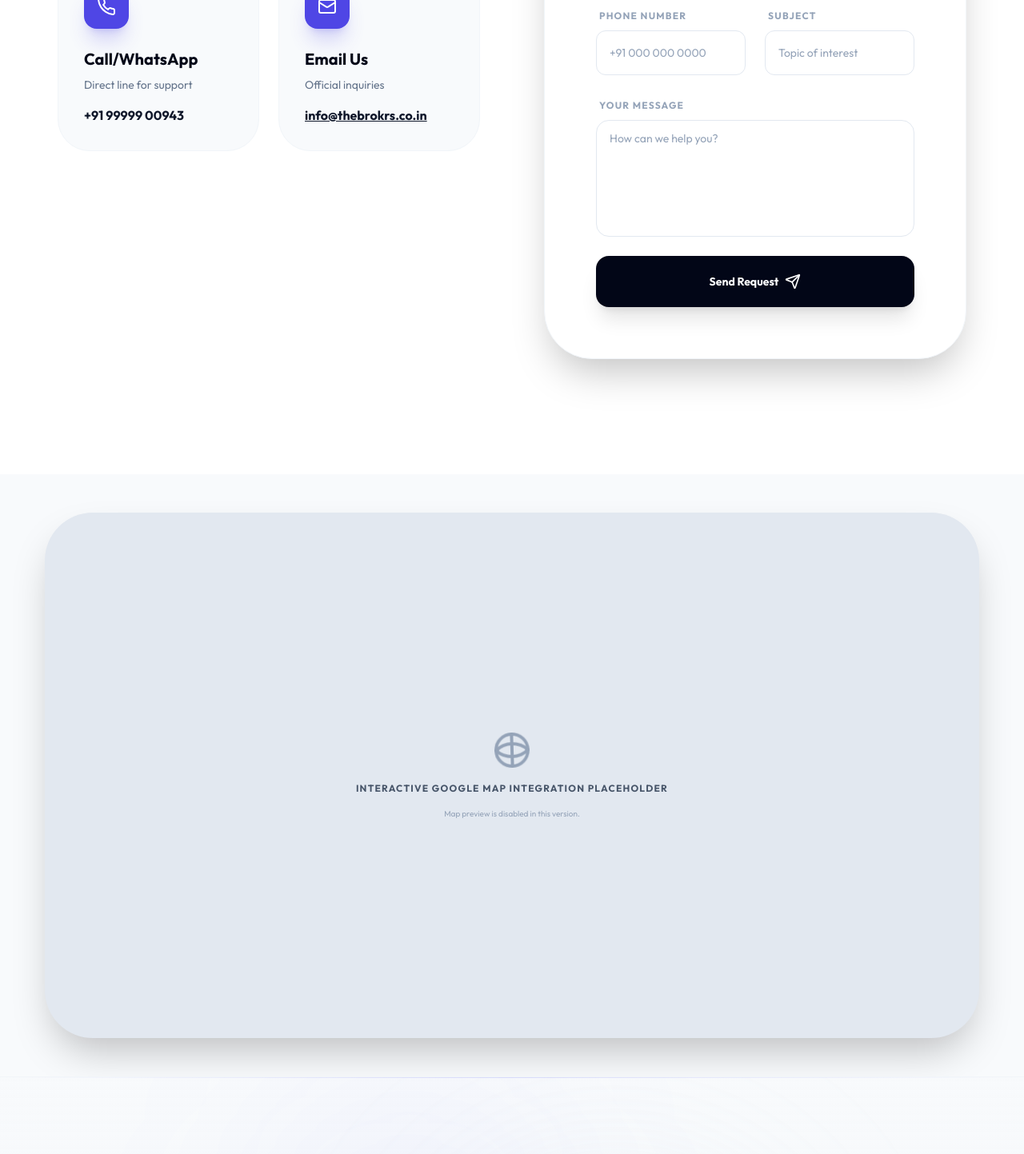
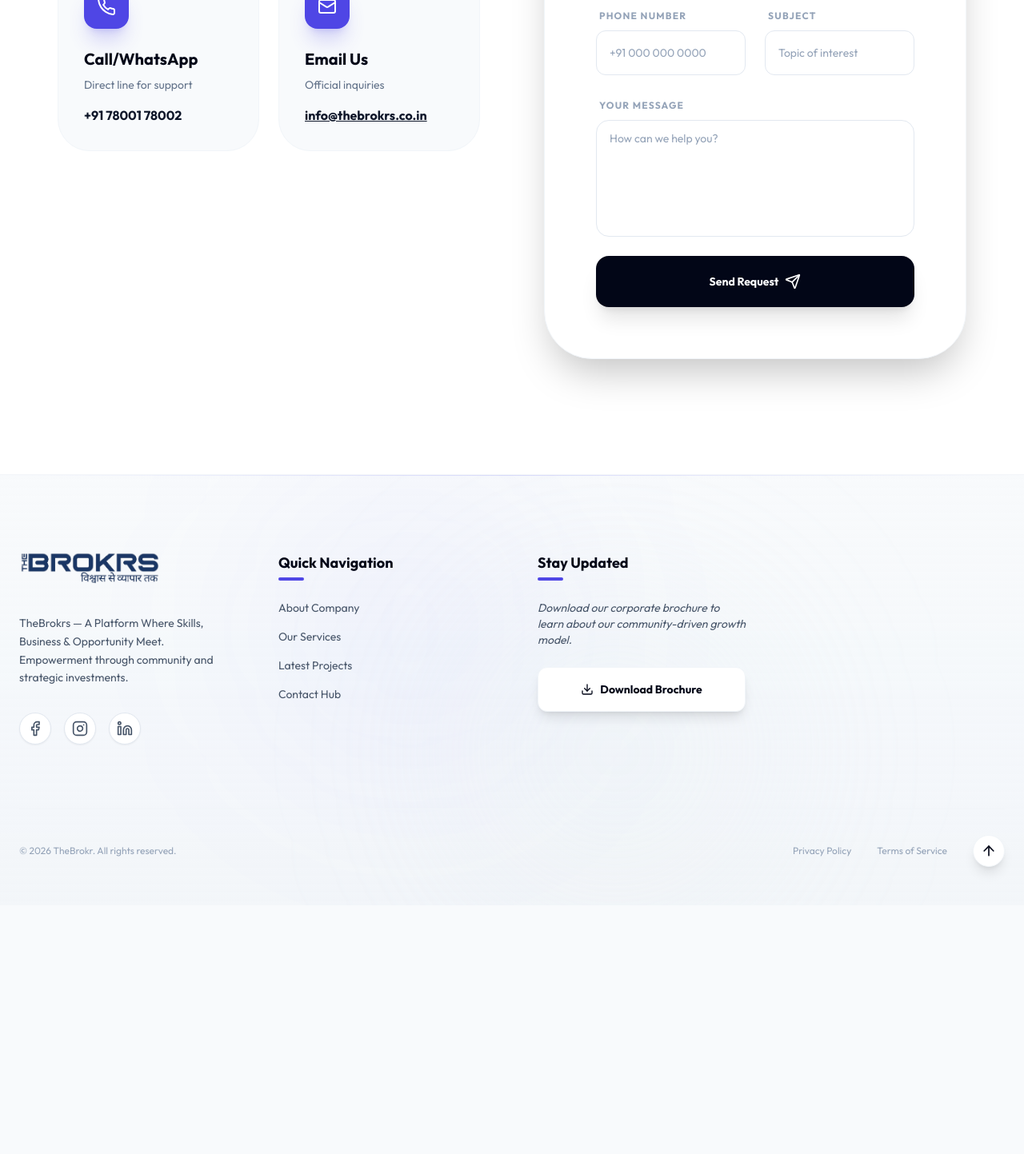
Before and after one commit to BlackWorld-Creater/theBrokr, a Next.js app: page /contact in a window 1280 px wide. Shown: the part 960-2403 px from the top of the page at 80% size. After the commit the page ends 2092 px from the top, so only its background shows below. Built offline with nearby package versions, Linux system fonts and the light colour scheme.

Commit message:
new updates in the text correction

```diff
--- a/app/contact/page.tsx
+++ b/app/contact/page.tsx
@@ -113,7 +113,7 @@ export default function ContactPage() {
                   </div>
                   <h4 className="text-xl font-bold text-brand-950 group-hover:text-white transition-colors">Call/WhatsApp</h4>
                   <p className="text-brand-500 text-sm mt-2 group-hover:text-brand-300 transition-colors">Direct line for support</p>
-                  <p className="text-brand-900 font-bold mt-4 group-hover:text-gold-400 transition-colors">+91 99999 00943</p>
+                  <p className="text-brand-900 font-bold mt-4 group-hover:text-gold-400 transition-colors">+91 78001 78002</p>
                 </div>
                 <div className="p-8 rounded-[40px] bg-brand-50 border border-brand-100 group hover:bg-brand-900 transition-all duration-500">
                   <div className="w-14 h-14 rounded-2xl bg-indigo-600 text-white flex items-center justify-center mb-6 shadow-xl shadow-indigo-600/20">
@@ -223,20 +223,7 @@ export default function ContactPage() {
       </section>
 
       {/* Map Section Placeholder */}
-      <section className="bg-brand-50 py-12 px-6">
-        <div className="container max-w-7xl mx-auto">
-          <div className="aspect-video w-full rounded-[60px] bg-brand-200 overflow-hidden relative shadow-2xl">
-             <div className="absolute inset-0 flex items-center justify-center">
-               <div className="text-center space-y-4">
-                 <Globe className="w-12 h-12 text-brand-400 mx-auto animate-spin-slow" />
-                 <p className="text-brand-600 font-bold uppercase tracking-widest text-xs">Interactive Google Map Integration Placeholder</p>
-                 <p className="text-brand-400 text-[10px] max-w-xs mx-auto">Map preview is disabled in this version.</p>
-               </div>
-             </div>
-             {/* Note: In a real environment, paste the iframe here */}
-          </div>
-        </div>
-      </section>
+
     </main>
   )
 }
```
